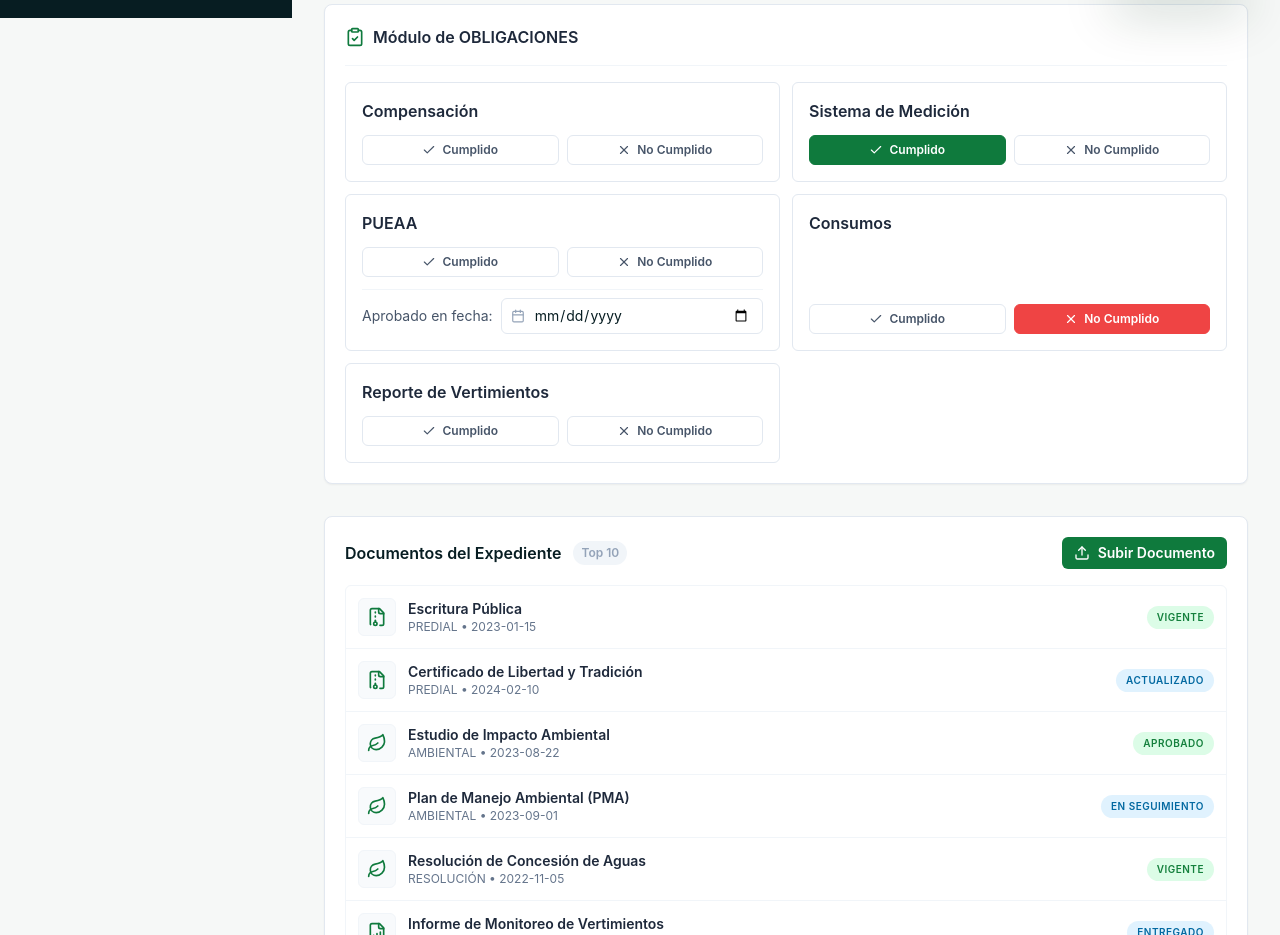
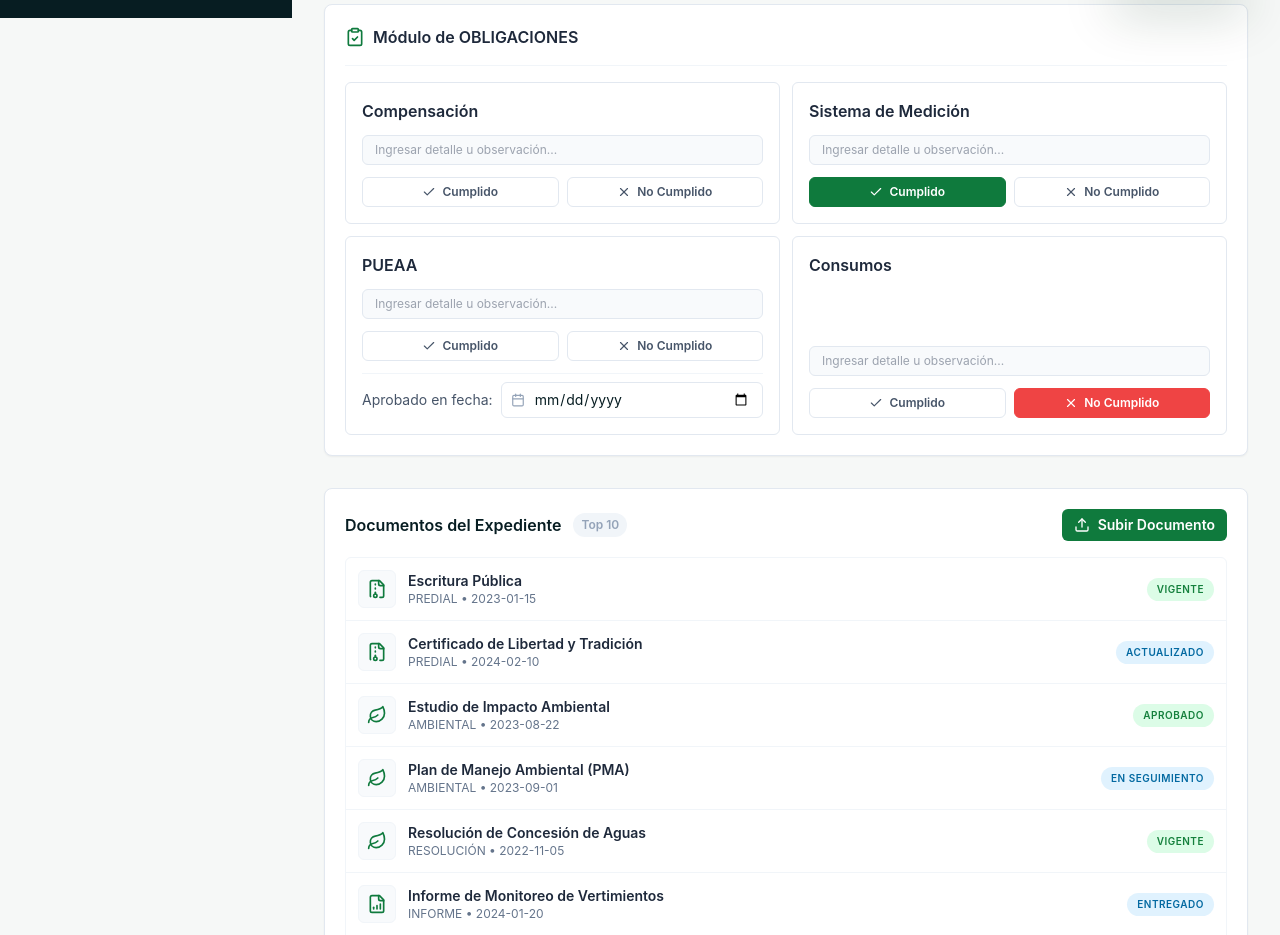
Before and after one commit to FreddyForeroMancera/erfor, a Next.js app: page /expedientes/1 in a window 1280 px wide. Shown: the part 782-1717 px from the top of the page. Built offline with nearby package versions, Linux system fonts and the light colour scheme; no server answers.

Commit message:
ui: quitar reporte de vertimientos y agregar campo de notas a obligaciones

```diff
--- a/src/components/obligations-module.tsx
+++ b/src/components/obligations-module.tsx
@@ -11,15 +11,15 @@ interface ObligationItem {
   status: ObligationStatus;
   date?: string;
   isPUEAA?: boolean;
+  note?: string;
 }
 
 export function ObligationsModule({ fileId }: { fileId: string }) {
   const [obligations, setObligations] = useState<ObligationItem[]>([
-    { id: "1", category: "Compensación", status: "PENDIENTE" },
-    { id: "2", category: "Sistema de Medición", status: "CUMPLIDO" },
-    { id: "3", category: "PUEAA", status: "PENDIENTE", isPUEAA: true, date: "" },
-    { id: "4", category: "Consumos", status: "NO_CUMPLIDO" },
-    { id: "5", category: "Reporte de Vertimientos", status: "PENDIENTE" }
+    { id: "1", category: "Compensación", status: "PENDIENTE", note: "" },
+    { id: "2", category: "Sistema de Medición", status: "CUMPLIDO", note: "" },
+    { id: "3", category: "PUEAA", status: "PENDIENTE", isPUEAA: true, date: "", note: "" },
+    { id: "4", category: "Consumos", status: "NO_CUMPLIDO", note: "" }
   ]);
 
   const updateStatus = (id: string, status: ObligationStatus) => {
@@ -28,6 +28,10 @@ export function ObligationsModule({ fileId }: { fileId: string }) {
 
   const updateDate = (id: string, date: string) => {
     setObligations(prev => prev.map(o => o.id === id ? { ...o, date, status: date ? "CUMPLIDO" : "PENDIENTE" } : o));
+  };
+
+  const updateNote = (id: string, note: string) => {
+    setObligations(prev => prev.map(o => o.id === id ? { ...o, note } : o));
   };
 
   return (
@@ -43,6 +47,13 @@ export function ObligationsModule({ fileId }: { fileId: string }) {
             <span className="font-semibold text-slate-800 mb-3">{obs.category}</span>
 
             <div className="flex flex-col gap-3 mt-auto">
+              <input
+                type="text"
+                placeholder="Ingresar detalle u observación..."
+                value={obs.note || ""}
+                onChange={(e) => updateNote(obs.id, e.target.value)}
+                className="w-full px-3 py-1.5 text-xs border border-slate-200 rounded-md focus:border-erfor-green focus:outline-none text-slate-700 bg-slate-50"
+              />
               <div className="flex gap-2">
                 <button
                   onClick={() => updateStatus(obs.id, "CUMPLIDO")}
```
